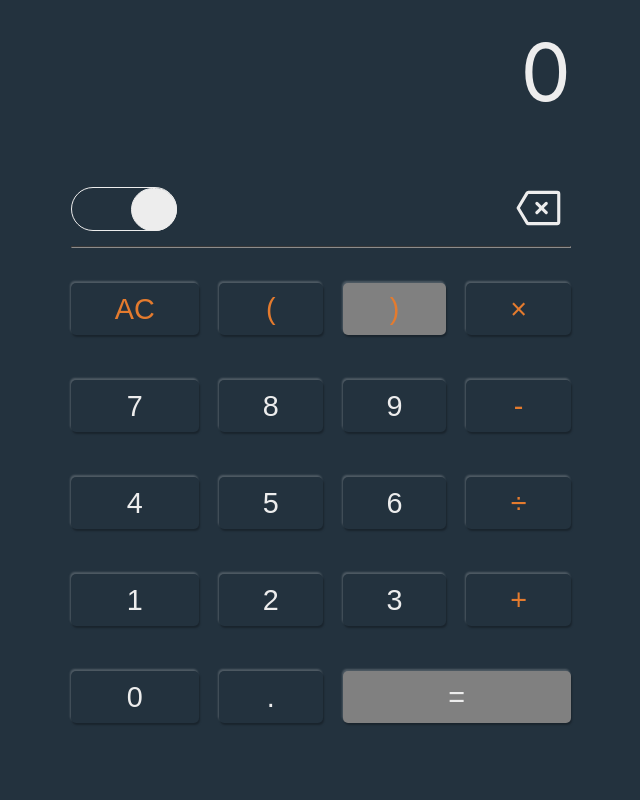
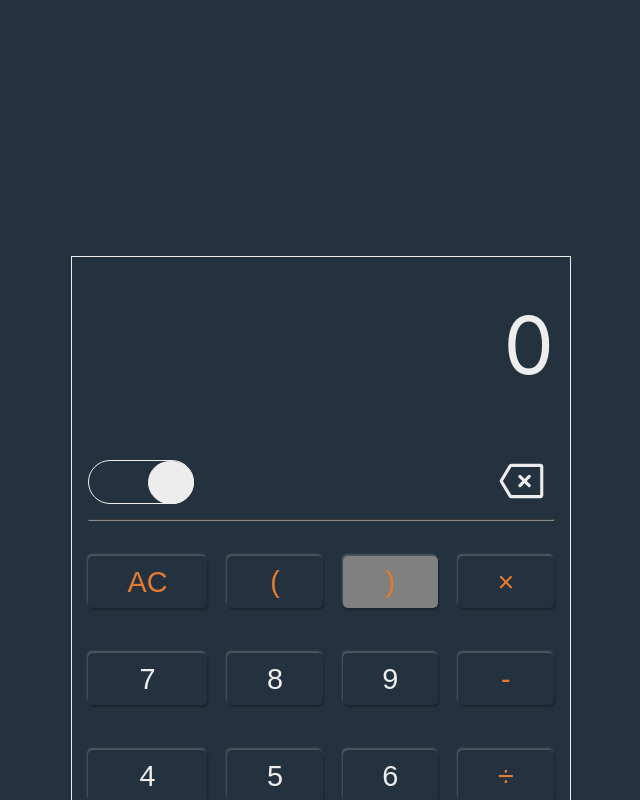
Before and after one commit to TA50/simple-calculator, a React (Create React App) app: page / in a window 1280 px wide. Shown: the top 800 px of the page, without its empty margins (319-959 px from the left). Built offline with nearby package versions, Linux system fonts and the light colour scheme.

Commit message:
style for larger devices

```diff
--- a/src/App.css
+++ b/src/App.css
@@ -46,6 +46,15 @@ button {
   text-align: center;
 }
 @media screen and (min-width: 800px) {
+  main {
+    padding-top: 20%;
+  }
+  main > div {
+    padding: 1rem;
+    border-width: 1px;
+    border-style: solid;
+    border-color: var(--fore-color);
+  }
 }
 
 @media screen and (max-height: 680px) {
--- a/src/App.jsx
+++ b/src/App.jsx
@@ -7,9 +7,11 @@ export default function App() {
   const [theme] = useTheme();
   return (
     <main className={theme}>
-      <Toast />
-      <ResultView />
-      <Keypad />
+      <div>
+        <Toast />
+        <ResultView />
+        <Keypad />
+      </div>
     </main>
   );
 }
```
Also changed, not shown: 11 other files (tests, documents, lock files or other folders).
